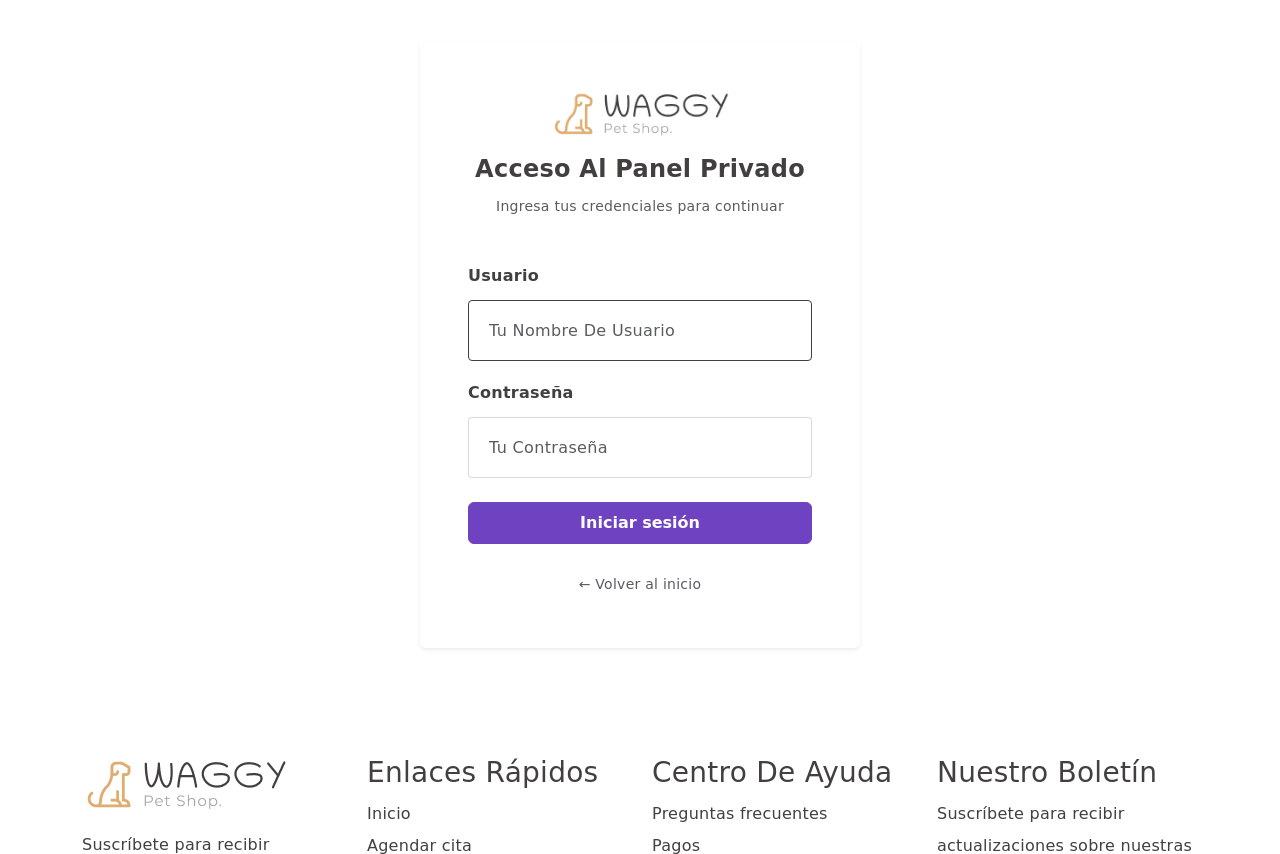
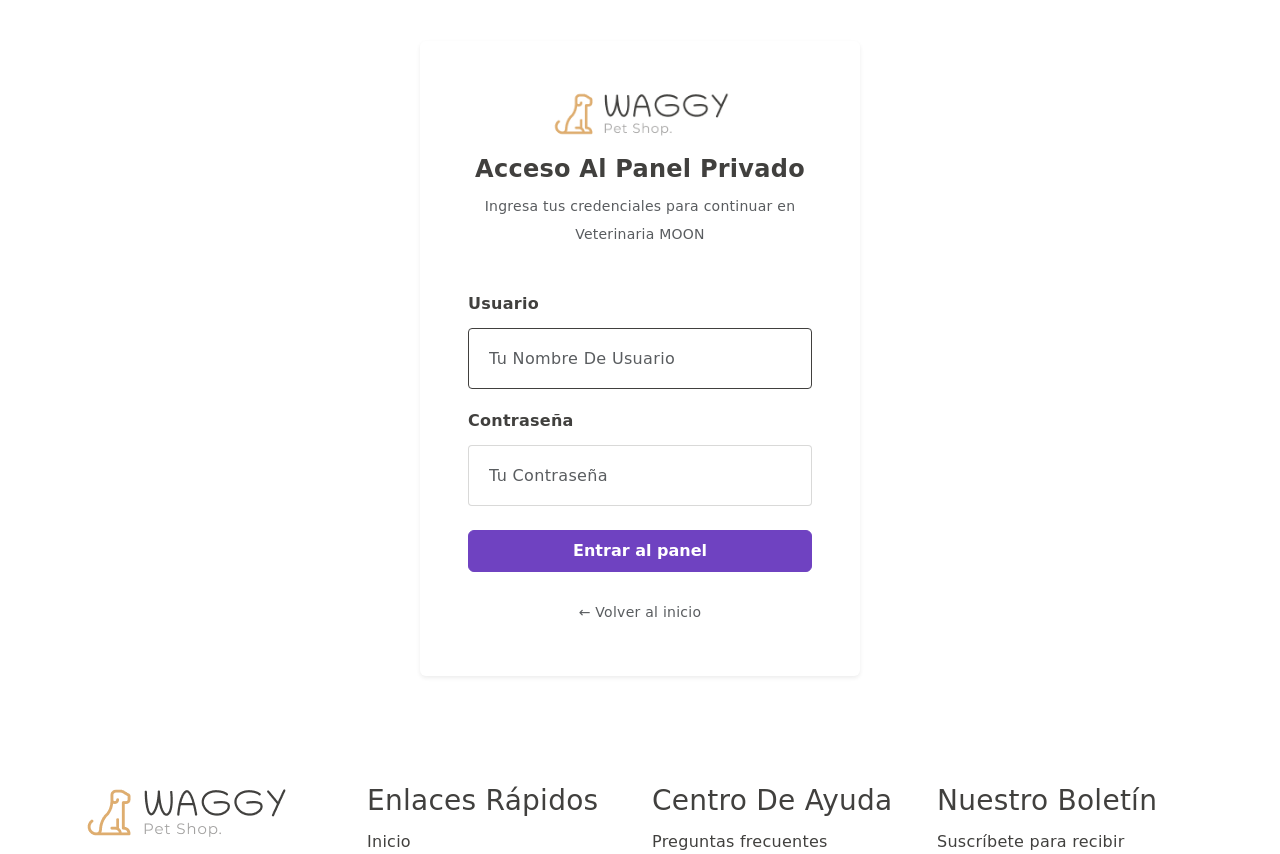
Before and after one commit to camilatuso9119-coder/Mi-proyecto, a Django app: template inicio/templates/public/login.html in a window 1280 px wide. Shown: the part 209-1063 px from the top of the page. Run offline with Django 3.2, Linux system fonts and the light colour scheme; the template is opened without the code that fills it, so the values that code supplies are empty; some libraries are stand-ins or nearby versions; some web fonts are replaced.

Commit message:
Hice más cálido el acceso de MOON

```diff
--- a/inicio/templates/public/login.html
+++ b/inicio/templates/public/login.html
@@ -17,7 +17,7 @@
       <div class="text-center mb-4">
         <img src="{% static 'public/images/logo.png' %}" alt="Logo" height="50">
         <h4 class="mt-3 fw-bold">Acceso al panel privado</h4>
-        <p class="text-muted small">Ingresa tus credenciales para continuar</p>
+        <p class="text-muted small">Ingresa tus credenciales para continuar en Veterinaria MOON</p>
       </div>
 
       {% if messages %}
@@ -40,7 +40,7 @@
           <label class="form-label fw-semibold">Contraseña</label>
           <input type="password" name="password" class="form-control" placeholder="Tu contraseña" required>
         </div>
-        <button type="submit" class="btn btn-primary w-100 py-2 fw-semibold">Iniciar sesión</button>
+        <button type="submit" class="btn btn-primary w-100 py-2 fw-semibold">Entrar al panel</button>
       </form>
 
       <div class="text-center mt-4">
```
